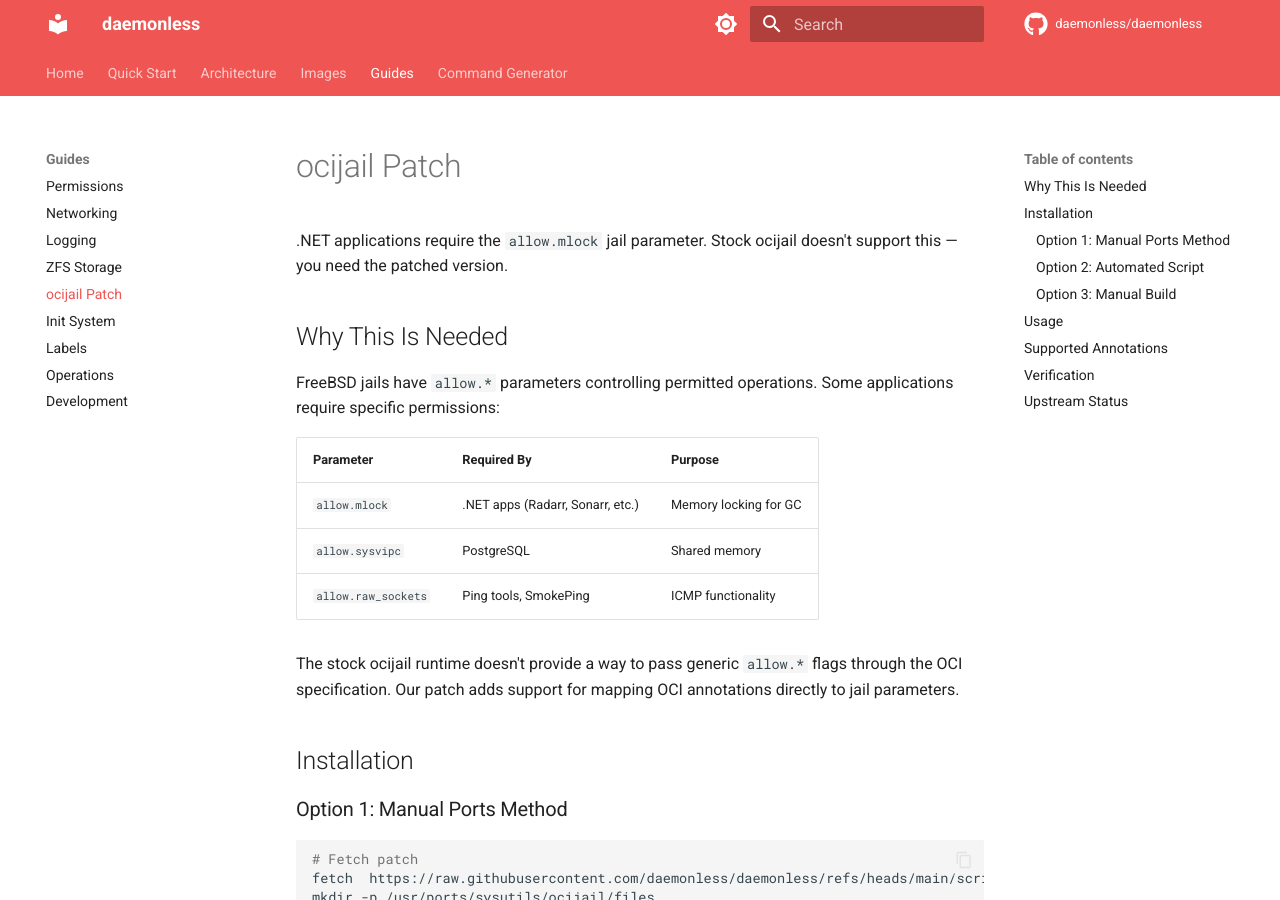
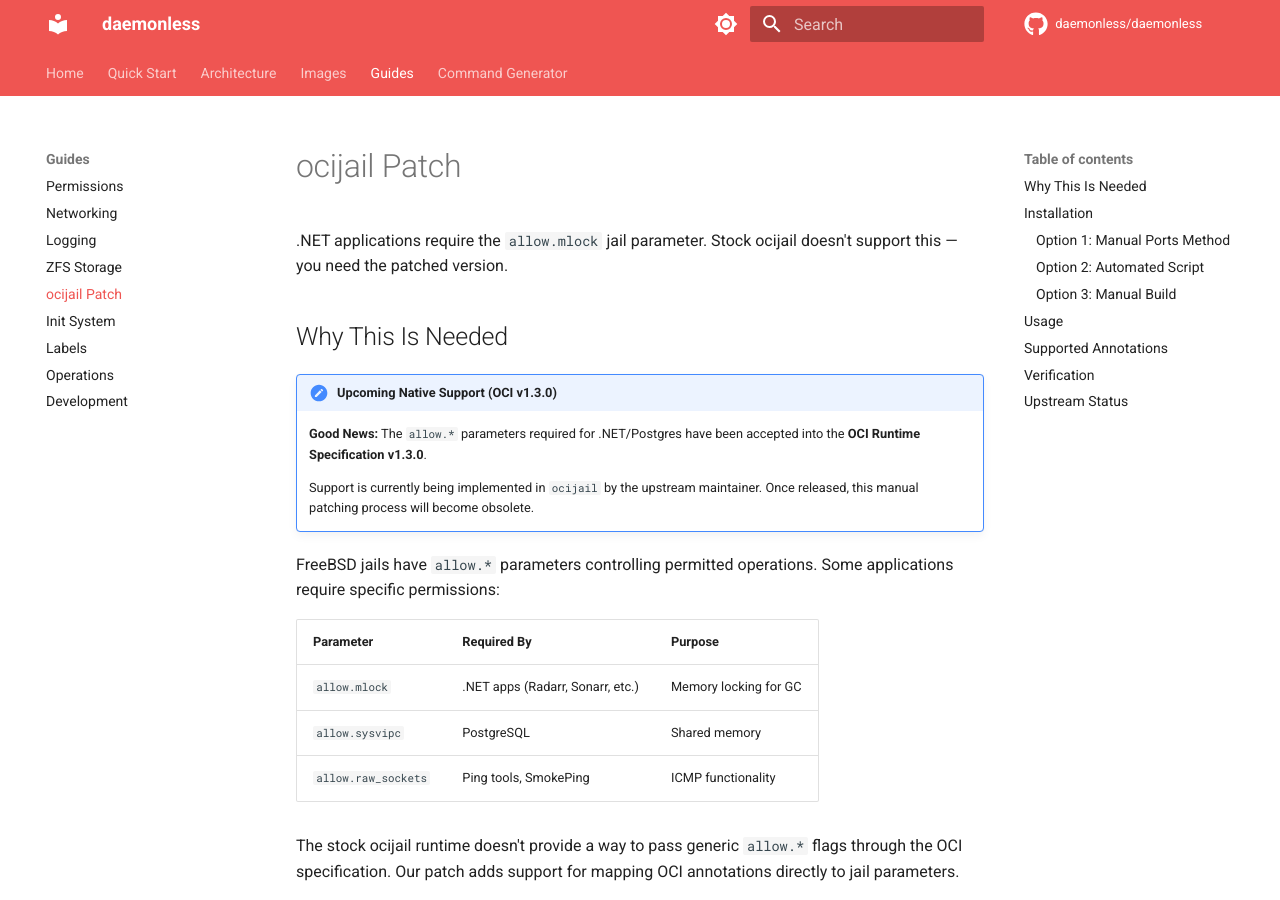
Before and after one commit to daemonless/daemonless-site-test, an MkDocs documentation site: the page built from docs/guides/ocijail-patch.md, in a window 1280 px wide and 900 px high. Built offline with MkDocs 1.6.1 and Material for MkDocs 9.7.7, drawn with Linux system fonts in a browser that asks for light colours; comment, search, counter and statistics services are not loaded.

Commit message:
Add better details on ocipatch

```diff
--- a/docs/guides/ocijail-patch.md
+++ b/docs/guides/ocijail-patch.md
@@ -3,6 +3,11 @@
 .NET applications require the `allow.mlock` jail parameter. Stock ocijail doesn't support this — you need the patched version.
 
 ## Why This Is Needed
+
+!!! note "Upcoming Native Support (OCI v1.3.0)"
+    **Good News:** The `allow.*` parameters required for .NET/Postgres have been accepted into the **OCI Runtime Specification v1.3.0**.
+
+    Support is currently being implemented in `ocijail` by the upstream maintainer. Once released, this manual patching process will become obsolete.
 
 FreeBSD jails have `allow.*` parameters controlling permitted operations. Some applications require specific permissions:
 
```
Also changed, not shown: docs/quick-start.md (+1 -1 lines).
